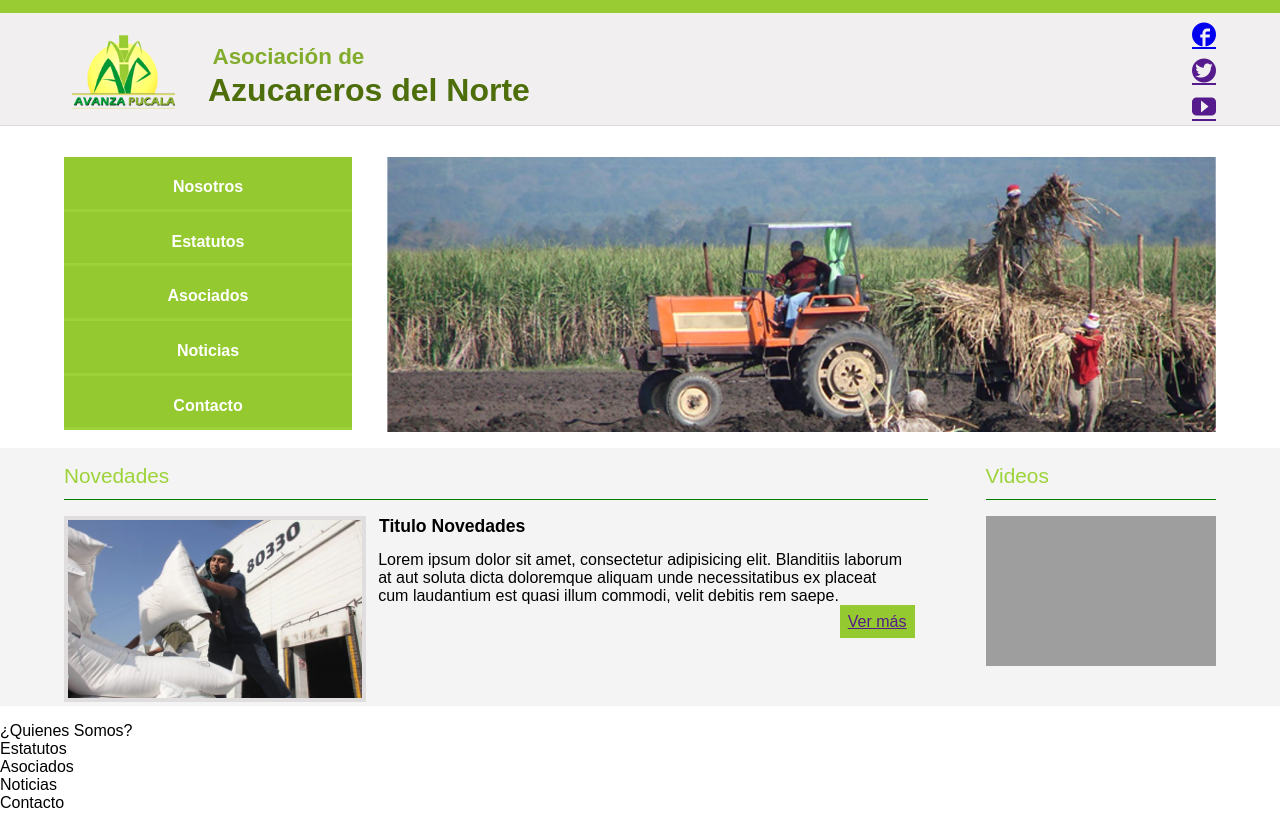
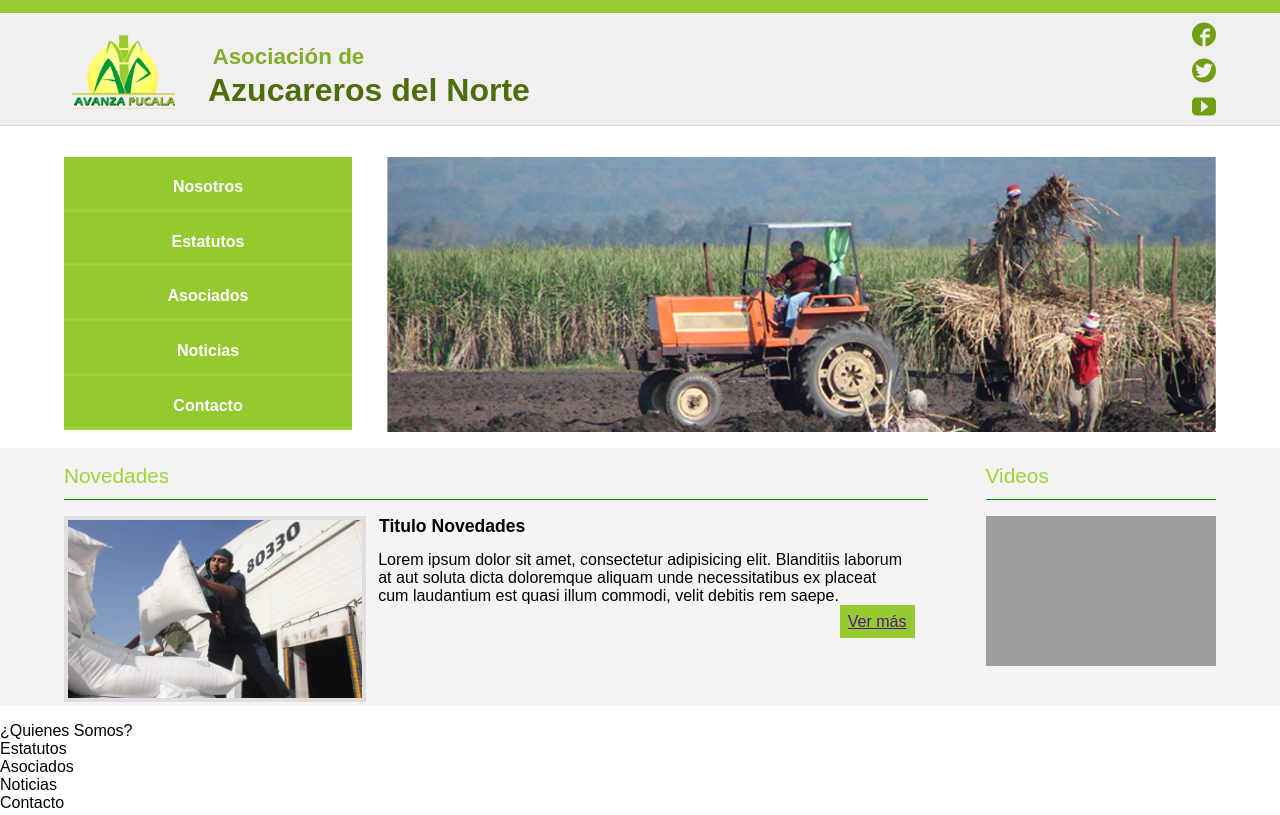
Before and after one commit to iZacLaSerna/Avanza-Pucala, a plain HTML site: page index.html in a window 1280 px wide. Shown: the top 815 px of the page. Drawn offline with Linux system fonts and the light colour scheme; grey boxes are pictures that could not be loaded.

Commit message:
Home Proyecto Avanza Pucala

```diff
--- a/css/estilos.css
+++ b/css/estilos.css
@@ -76,8 +76,12 @@
 .HeaderSocial{
 	list-style: none;
 	font-size: 1.5em;
+	margin: 0.4em .0;
+}
+
+.pointer{
+	text-decoration: none;
 	color:#709f11;
-	margin: 0.4em .0;
 }
 
 .space{
```
